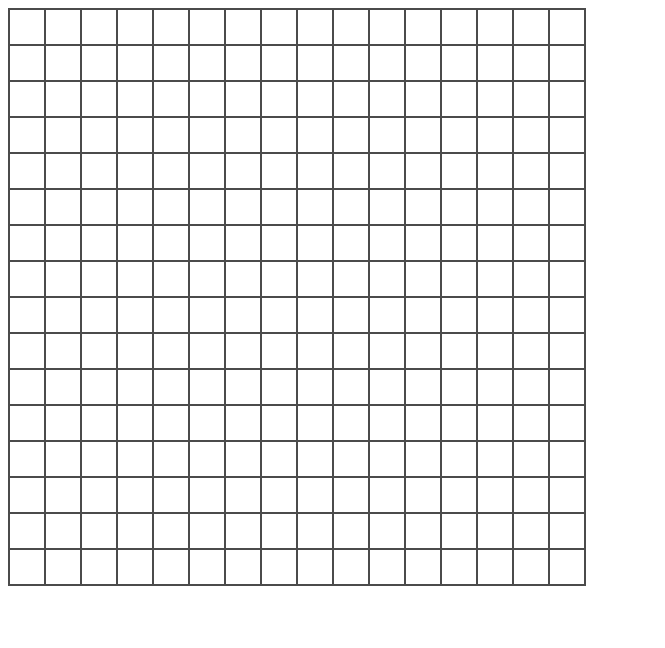
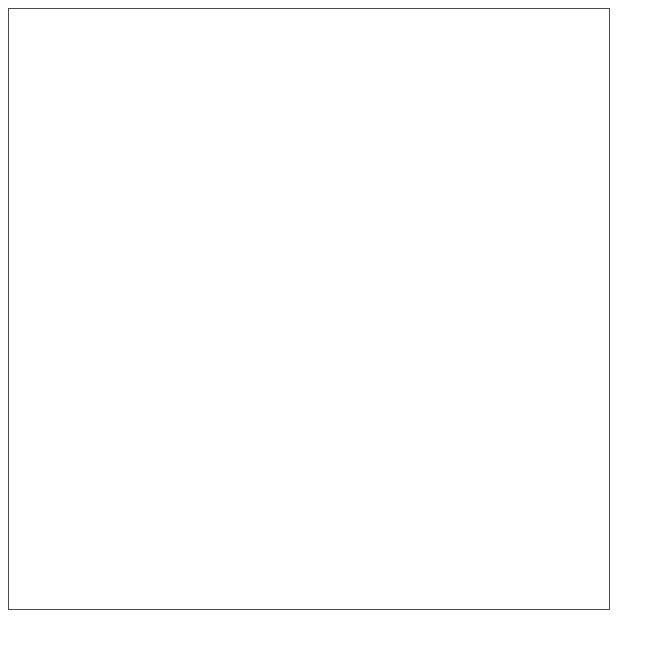
Before and after one commit to SebastianLomas/PixelArt, a plain HTML site: page index.html in a window 1280 px wide. Shown: the whole page, without its empty margins (0-665 px from the left). Drawn offline with Linux system fonts and the light colour scheme.

Commit message:
canvas is now a canvas and resizeble

```diff
--- a/canvas.js
+++ b/canvas.js
@@ -1,11 +1,61 @@
+/*
+windowMaxWidth and windowMinWidth are media queries for canvas. They help
+to resize canvas.
+Width >= 800 = canvas 600x600
+Width < 800 and > 600 = canvas 300x300
+Width < 600 = No canvas. An alert is shown.
+*/
 let container = document.getElementById("container")
-const createGrid = (function() {
-    for(let y = 0;y < 16;y++) {
-        for(let x = 0;x < 16;x++) {
-            let div = document.createElement("div")
-            div.id = `grid-${x}-${y}`
-            div.classList.add("grid")
-            container.append(div)
+let canvas = document.getElementById("canvas")
+let ctx = canvas.getContext("2d")
+let windowMaxWidth = window.matchMedia("(min-width: 800px)")
+let windowMinWidth = window.matchMedia("(min-width: 600px)")
+let canvasEnable = true
+
+const resizeCanvas = function() {
+    /* If it matches with either max or min, it will check if canvas is
+    on html document. If canvas isn't available, it will create a new canvas,
+    give it an id, remove the alert, append the new canvas, save the new canvas
+    into canvas variable and change canvasEnable to true.*/
+    if(windowMaxWidth.matches) {
+        if(!canvasEnable) {
+            let newCanvas = document.createElement("canvas")
+            newCanvas.id = "canvas"
+            document.getElementById("alert").remove()
+            container.append(newCanvas)
+            canvas = document.getElementById("canvas")
+            canvasEnable = true
+        }
+        /* It will always change the width and height no matter what. */
+        canvas.width = 600
+        canvas.height = 600
+    } else if(windowMinWidth.matches) {
+        if(!canvasEnable) {
+            let newCanvas = document.createElement("canvas")
+            newCanvas.id = "canvas"
+            document.getElementById("alert").remove()
+            container.append(newCanvas)
+            canvas = document.getElementById("canvas")
+            canvasEnable = true
+        }
+        canvas.width = 300
+        canvas.height = 300
+    } else {
+        /* if canvasEnable = true, this lines removes canvas, create a message with id, class and text, append
+        message and change canvasEnable to false. Otherwise, it won't do anything.*/
+        if(canvasEnable) {
+            canvas.remove()
+            let message = document.createElement("p")
+            message.id = "alert"
+            message.classList.add("alert")
+            message.innerText = "your device is not compatible"
+            container.append(message)
+            canvasEnable = false
         }
     }
-})()
+}
+
+resizeCanvas()
+
+windowMaxWidth.addEventListener("change", resizeCanvas)
+windowMinWidth.addEventListener("change", resizeCanvas)
--- a/index.html
+++ b/index.html
@@ -8,7 +8,11 @@
     <title>Pixel Art</title>
 </head>
 <body>
-    <div class="grid-container" id="container"></div>
+    <div class="app">
+        <div class="grid-container" id="container">
+            <canvas id="canvas"></canvas>
+        </div>
+    </div>
     <script src="canvas.js"></script>
 </body>
 </html>
--- a/style.css
+++ b/style.css
@@ -1,14 +1,3 @@
-.grid-container {
-    display: flex;
-    width: 576px;
-    height: 576px;
-    flex-flow: wrap;
+#canvas {
     border: 1px solid #4b4b4b;
 }
-
-.grid {
-    width: 36px;
-    height: 36px;
-    border: 1px solid #4b4b4b;
-    box-sizing: border-box;
-}
```
